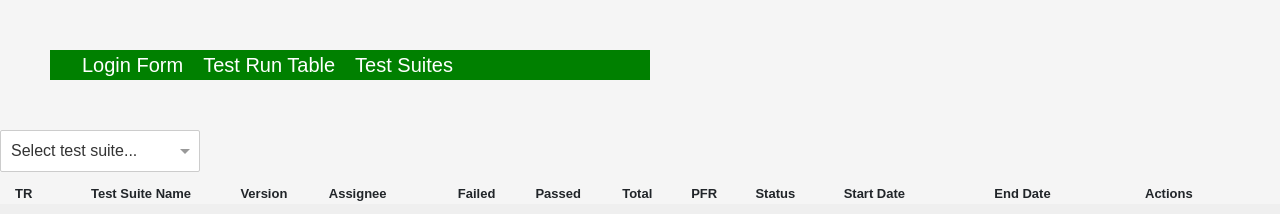
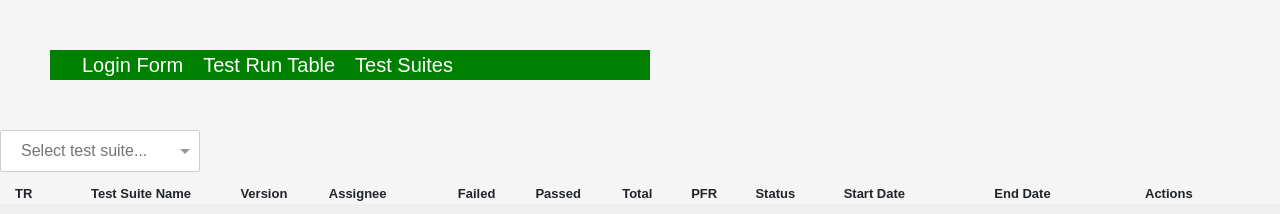
Before and after one commit to MikaelGienson/tmt-n, a React (Create React App) app: page /testruntable in a window 1280 px wide. Shown: the top 214 px of the page. Built offline with nearby package versions, Linux system fonts and the light colour scheme.

Commit message:
Added filter functionality to Dropdown componenet

```diff
--- a/src/components/Dropdown.scss
+++ b/src/components/Dropdown.scss
@@ -23,7 +23,7 @@
     border-width: 0 5px 5px;
   }
 
-  .dropdown .selected-value {
+  .dropdown .selected-value input {
     line-height: 1.5;
     font-size: 1rem;
     background-color: #fff;
--- a/src/components/Dropdown.tsx
+++ b/src/components/Dropdown.tsx
@@ -1,18 +1,21 @@
 import './Dropdown.scss'
 import {ITableData} from '../interfaces/Interfaces'
 import { useState, useRef, useEffect, SyntheticEvent } from 'react'
+import { getByDisplayValue } from '@testing-library/react'
 
 interface DropdownProps {
     options: ITableData[],
     prompt: string,
     value: string | null,
-    onChange: (a: string) => void,
+    onChange: (a: string | null) => void,
     id: string,
-    label: string
+    label: any
 }
 
 const Dropdown = ({options, prompt, value, onChange, id, label}: DropdownProps ) => {
     const [open, setOpen] = useState(false)
+    const [query, setQuery] = useState("")
+
     const ref = useRef<HTMLDivElement | null>(null);
 
     useEffect(() => {
@@ -23,25 +26,45 @@ const Dropdown = ({options, prompt, value, onChange, id, label}: DropdownProps )
     function close(e: MouseEvent) {
         setOpen(e && e.target === ref.current)
     }
+
+    function filter(options: ITableData[]) {
+        return options.filter((option: any) => option[label].toLowerCase().indexOf(query.toLowerCase()) > -1)
+    }
+
+    function displayValue() {
+        if(query.length > 0) return query;
+        if(value) return value[label];
+        return ""
+    }
     return (
         <div className="dropdown">
             <div className="control" onClick={() => setOpen(prev => !prev) }>
-                <div className="selected-value" ref={ref}>{
-                    value ? label : prompt
-                }</div>
+                <div className="selected-value" ref={ref}>
+                    <input type="text"
+
+                    placeholder={value ? value : prompt}
+                    value={displayValue()}
+                    onChange={e => {
+                        setQuery(e.target.value)
+                        onChange(null)
+                    }}
+                    onClick={() => setOpen(prev => !prev)}
+                    />
+                </div>
                 <div className={`arrow ${open ? "open" : null}`} />
             </div>
             <div className={`options ${open ? "open" : null}`} >
                 {
-                    options.map((option: ITableData) =>
+                    filter(options).map((option: any) =>
                     <div
-                        key={option.id}
-                        className={`option ${value === option.assignee ? "selected" : null}`}
+                        key={option[id]}
+                        className={`option ${value === option[label] ? "selected" : null}`}
                             onClick={() => {
-                            onChange(option.assignee);
-                            setOpen(false);
+                                setQuery("")
+                                onChange(option[label]);
+                                setOpen(false);
                     }}>
-                        {option.label}
+                        {option[label]}
                     </div>)
                 }
 
```
